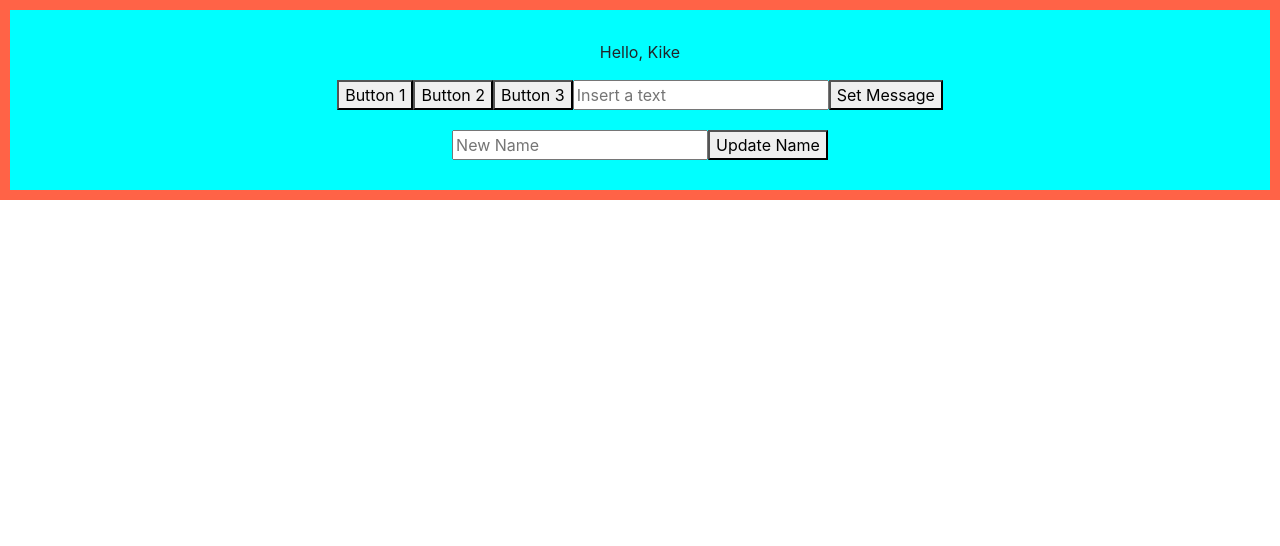
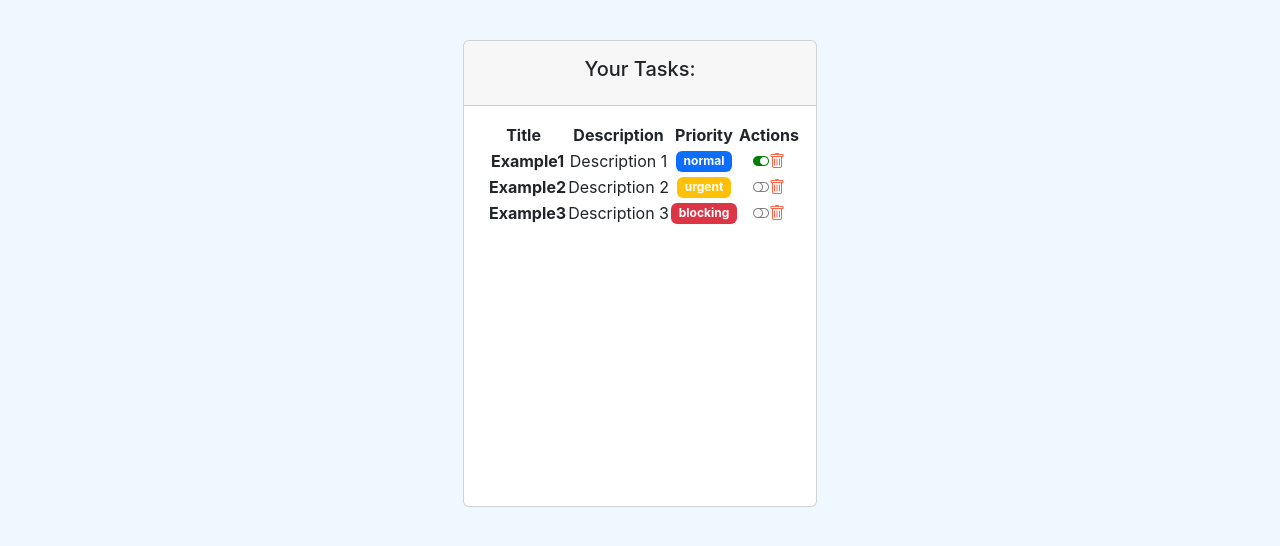
Before and after one commit to kike-paez/proyecto-react-openbootcamp, a React (Create React App) app: page / in a window 1280 px wide. Shown: the top 546 px of the page. Built offline with nearby package versions, Linux system fonts and the light colour scheme.

Commit message:
Añadidas funciones para completar y borrar tareas

```diff
--- a/src/App.css
+++ b/src/App.css
@@ -40,3 +40,12 @@
 h1 {
   color: tomato
 }
+
+body {
+  display: flex;
+  align-items: center;
+  justify-content: center;
+  padding-top: 40px;
+  padding-bottom: 40px;
+  background-color: aliceblue;
+}
--- a/src/App.js
+++ b/src/App.js
@@ -35,8 +35,9 @@ function App() {
         {/* <GreetingStyled name='Kike'></GreetingStyled> */}
         {/* </header */}
         {/* Gestión de eventos */}
-        <Father></Father>
-        {/* <TaskListComponent></TaskListComponent> */}
+        {/* <Father></Father> */}
+        {/* PROYECTO FINAL */}
+        <TaskListComponent></TaskListComponent>
     </div>
   );
 }
--- a/src/components/container/task_list.jsx
+++ b/src/components/container/task_list.jsx
@@ -6,6 +6,7 @@ import TaskForm from '../pure/forms/taskForm';
 
 // Importamos la hoja de estilos de task.css
 import '../../styles/task.scss'
+import Taskfrom from '../pure/forms/taskForm'
 
 const TaskListComponent = () => {
 
@@ -26,20 +27,35 @@ const TaskListComponent = () => {
         };
     }, [tasks]);
 
-    const changeCompleted = (id) => {
-        console.log('TODO: Cambiar estado de una tarea')
+    function completeTask(task) {
+        console.log('Complete this Task:', task)
+        const index = tasks.indexOf(task)
+        const tempTask = [...tasks]
+        tempTask[index].completed = !tempTask[index].completed
+        // We update the state of the component with the new tasks list and it
+        // will update the tasks iteration in order to show the task updated
+        setTasks(tempTask)
+    }
+
+    function deleteTask(task) {
+        console.log('Delete this Task:', task)
+        const index = tasks.indexOf(task)
+        const tempTask = [...tasks]
+        tempTask.splice(index, 1)
+        setTasks(tempTask)
     }
 
     return (
         <div>
             <div className='col-12'>
+                <div className='card'>
                     {/* Card Header (title) */}
-                <div className='card'>
                     <div className='card-header p-3'>
-                        <h5>Your Tasks:</h5>
+                        <h5>
+                            Your Tasks:
+                        </h5>
                     </div>
-                </div>
-                {/* Card Body (content */}
+                    {/* Card Body (content) */}
                     <div className='card-body' data-mdb-perfect-scrollbar='true' style={ {position: 'relative', height: '400px'} }>
                         <table>
                             <thead>
@@ -54,8 +70,11 @@ const TaskListComponent = () => {
                                 { tasks.map((task, index) => {
                                     return (
                                         <TaskComponent
-                                    key={ index }
-                                    task={ task }>
+                                        key={index}
+                                        task={task}
+                                        complete={completeTask}
+                                        remove={deleteTask}
+                                        >
                                         </TaskComponent>
                                         )
                                     }
@@ -63,8 +82,9 @@ const TaskListComponent = () => {
                             </tbody>
                         </table>
                     </div>
+                </div>
+            </div>
             {/* <TaskForm></TaskForm> */}
-            </div>
         </div>
     );
 };
--- a/src/components/pure/task.jsx
+++ b/src/components/pure/task.jsx
@@ -7,7 +7,7 @@ import { Task } from '../../models/task.class';
 import '../../styles/task.scss'
 
 
-const TaskComponent = ({ task }) => {
+const TaskComponent = ({ task, complete, remove }) => {
 
     useEffect(() => {
         console.log("Created Task")
@@ -53,9 +53,9 @@ const TaskComponent = ({ task }) => {
      */
     function taskCompletedIcon() {
         if(task.completed) {
-            return (<i className='bi-toggle-on' style={ {color: 'green'} }></i>)
+            return (<i onClick={() => complete(task)} className='bi-toggle-on task-action' style={ {color: 'green'} }></i>)
         } else {
-            return (<i className='bi-toggle-off' style={ {color: 'grey'} }></i>)
+            return (<i onClick={() => complete(task)} className='bi-toggle-off task-action' style={ {color: 'grey'} }></i>)
         }
     }
 
@@ -74,7 +74,7 @@ const TaskComponent = ({ task }) => {
             <td className='align-middle'>
                 {/* Execution of function to return task completion */}
                 { taskCompletedIcon() }
-                <i className='bi-trash' style={ {color: 'tomato'} }></i>
+                <i onClick={() => remove(task)} className='bi-trash task-action' style={ {color: 'tomato'} }></i>
             </td>
         </tr>
     );
@@ -82,7 +82,9 @@ const TaskComponent = ({ task }) => {
 
 
 TaskComponent.propTypes = {
-    task: PropTypes.instanceOf(Task)
+    task: PropTypes.instanceOf(Task).isRequired,
+    complete: PropTypes.func.isRequired,
+    remove: PropTypes.func.isRequired
 };
 
 
--- a/src/styles/task.scss
+++ b/src/styles/task.scss
@@ -1,8 +1,3 @@
-h1 {
-    color: cyan
+.task-action {
+    cursor: pointer;
 }
-
-.task-name {
-    font-weight: bold;
-    color: cadetblue
-}
```
Lines whose indentation alone changed are shown as unchanged.
